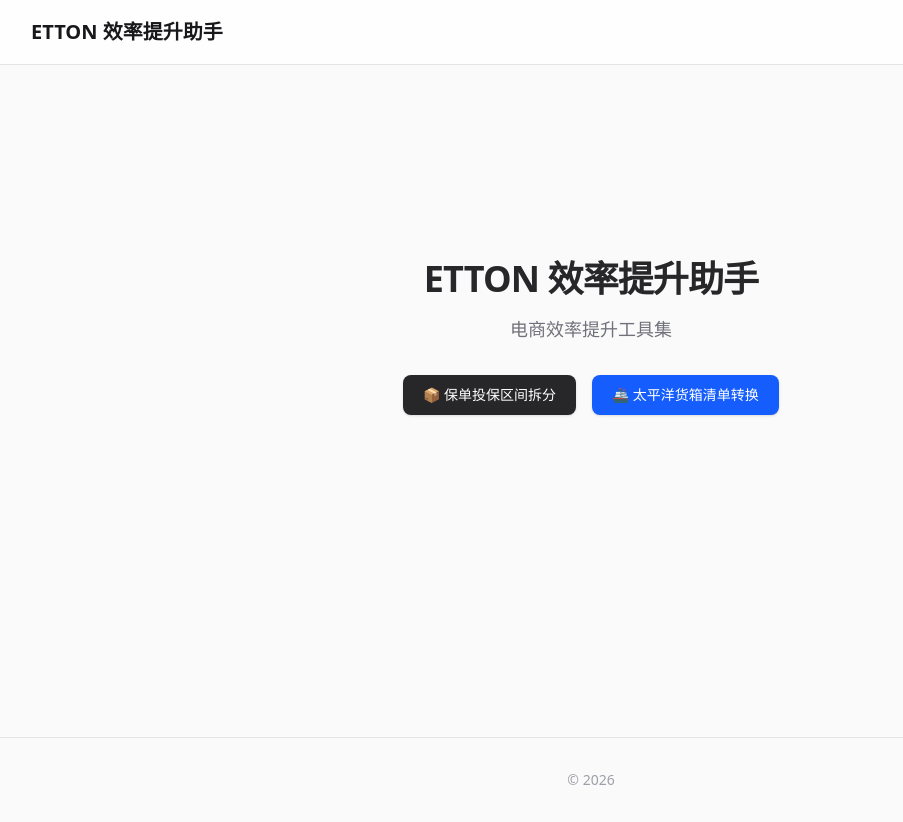
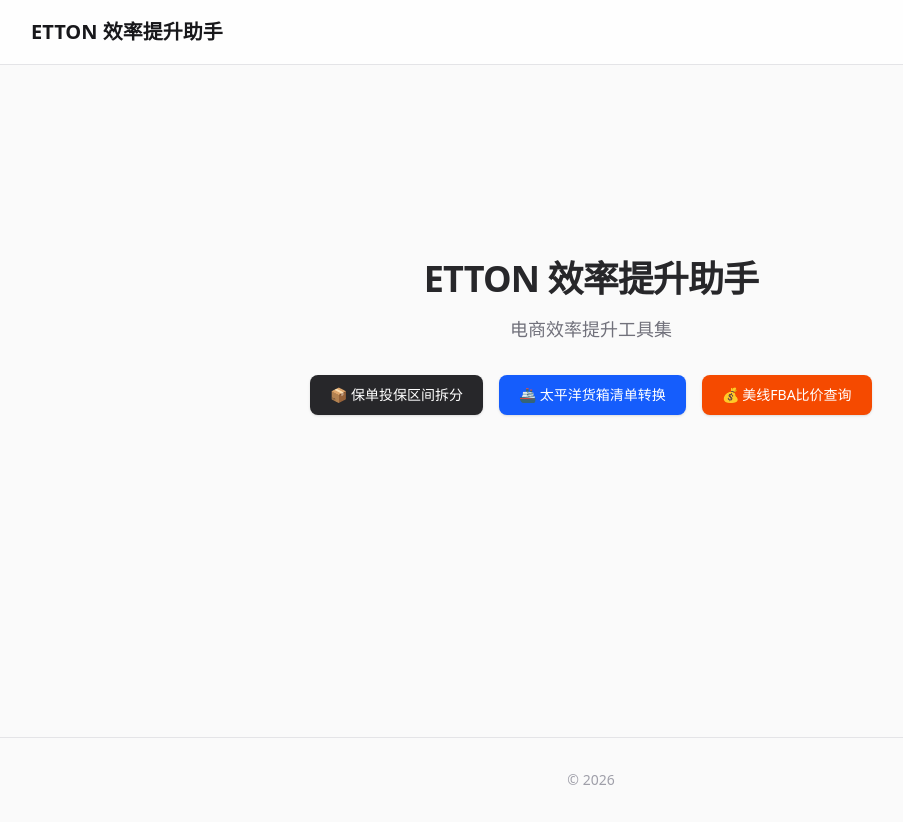
Before and after one commit to etton-AI/etton-tools, a Next.js app: page / in a window 1280 px wide. Shown: the whole page, without its empty margins (49-952 px from the left). Built offline with nearby package versions, Linux system fonts and the light colour scheme.

Commit message:
首页添加入口: 美线FBA比价查询

```diff
--- a/src/app/page.tsx
+++ b/src/app/page.tsx
@@ -22,6 +22,12 @@ export default function HomePage() {
         >
           🚢 太平洋货箱清单转换
         </Link>
+        <Link
+          href="/price-query"
+          className="rounded-lg bg-orange-600 px-5 py-2.5 text-sm font-medium text-white shadow-sm hover:bg-orange-500 transition-colors"
+        >
+          💰 美线FBA比价查询
+        </Link>
       </div>
     </div>
   );
```
